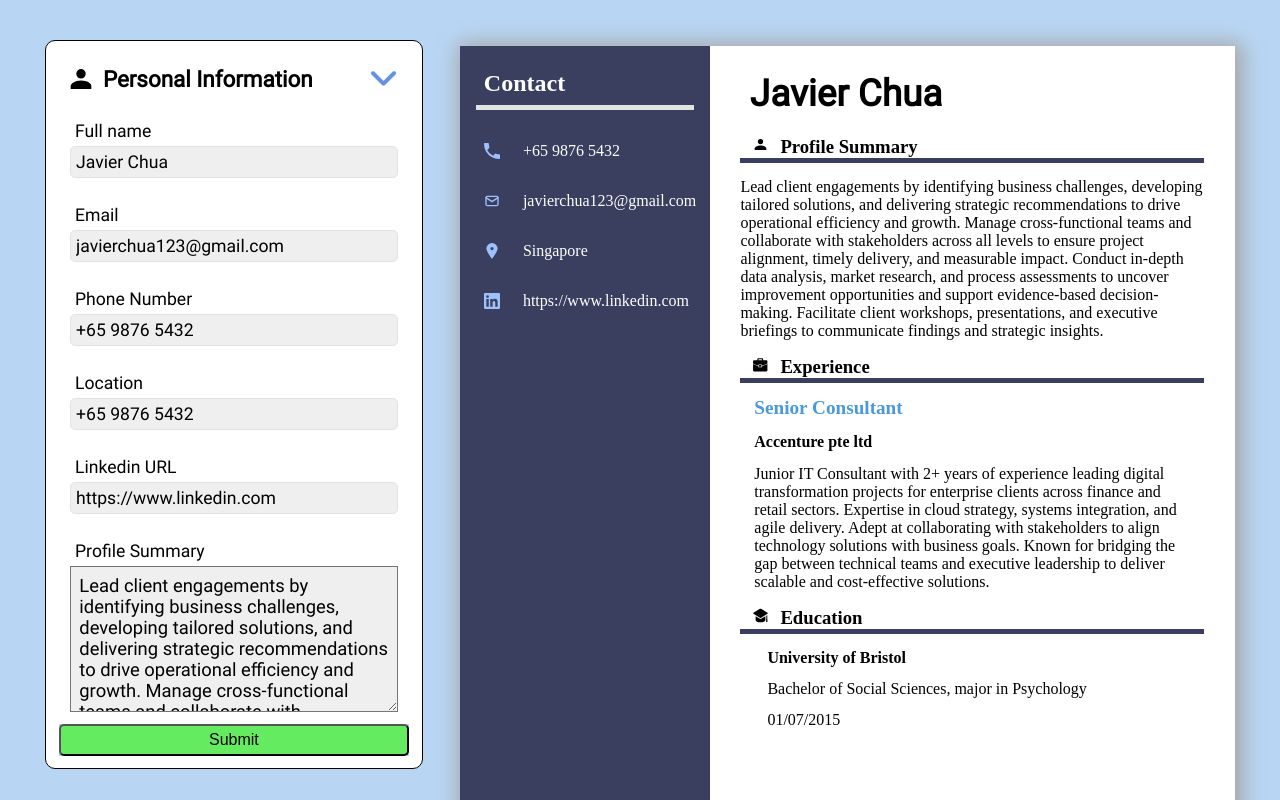
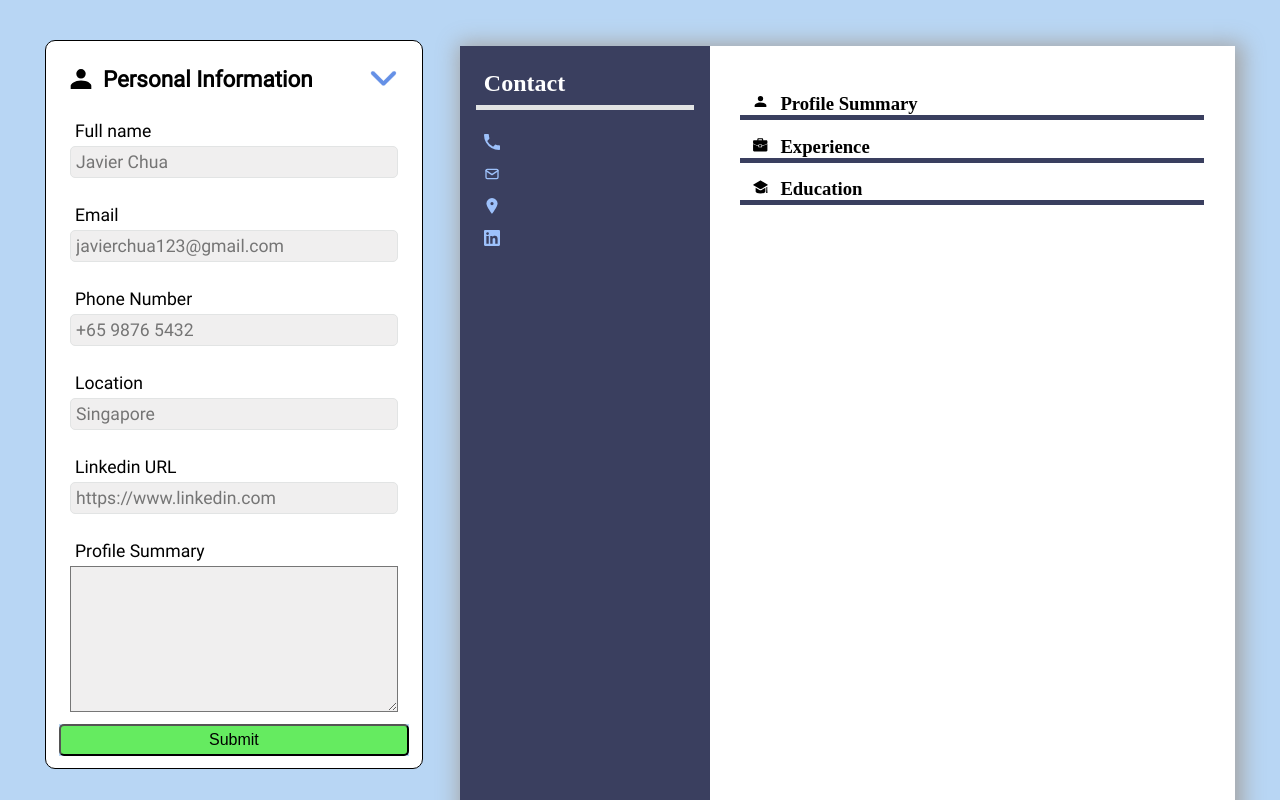
Before and after one commit to dayercher005/CV-Application, a React (Vite) app: page / in a window 1280 px wide. Shown: the top 800 px of the page. Built offline with nearby package versions, Linux system fonts and the light colour scheme.

Commit message:
Deleted dummy Text from CV Application

```diff
--- a/src/App.jsx
+++ b/src/App.jsx
@@ -8,27 +8,27 @@ import './styles/App.css';
 function App() {
 
   const [generalData, setGeneralData] = useState({
-        name: "Javier Chua",
-        email: "javierchua123@gmail.com",
-        phoneNumber: "+65 9876 5432",
-        location: "Singapore",
-        linkedin: "https://www.linkedin.com",
-        profileSummary: `Lead client engagements by identifying business challenges, developing tailored solutions, and delivering strategic recommendations to drive operational efficiency and growth. Manage cross-functional teams and collaborate with stakeholders across all levels to ensure project alignment, timely delivery, and measurable impact. Conduct in-depth data analysis, market research, and process assessments to uncover improvement opportunities and support evidence-based decision-making. Facilitate client workshops, presentations, and executive briefings to communicate findings and strategic insights.`
+        name: "",
+        email: "",
+        phoneNumber: "",
+        location: "",
+        linkedin: "",
+        profileSummary: ``
   });
 
   const [educationData, setEducationData] = useState([{
-        school: "University of Bristol",
-        course: "Bachelor of Social Sciences, major in Psychology",
-        date: "01/07/2015",
+        school: "",
+        course: "",
+        date: "",
 
   }]);
 
   const [practicalData, setPracticalData] = useState([{
-        company : "Accenture pte ltd",
-        position: "Senior Consultant",
-        startDate: "01/02/2020",
-        endDate: "01/02/2024",
-        description: "Junior IT Consultant with 2+ years of experience leading digital transformation projects for enterprise clients across finance and retail sectors. Expertise in cloud strategy, systems integration, and agile delivery. Adept at collaborating with stakeholders to align technology solutions with business goals. Known for bridging the gap between technical teams and executive leadership to deliver scalable and cost-effective solutions.",
+        company : "",
+        position: "",
+        startDate: "",
+        endDate: "",
+        description: "",
 
   }]);
 
--- a/src/components/education.jsx
+++ b/src/components/education.jsx
@@ -9,15 +9,15 @@ function EducationSection({sendEducationSectionDetails}) {
     const [toggleDropdown, setToggleDropdown] = useState(false);
 
     const [form, setForm] = useState({
-        school: "University of Bristol",
-        course: "Bachelor of Social Sciences, major in Psychology",
-        date: "01/07/2015",
+        school: "",
+        course: "",
+        date: "",
     })
 
     const [educationSectionList, setEducationSectionList] = useState([{
-        school: "University of Bristol",
-        course: "Bachelor of Social Sciences, major in Psychology",
-        date: "01/07/2015",
+        school: "",
+        course: "",
+        date: "",
     }]);
 
     const Toggle = () => {
--- a/src/components/general.jsx
+++ b/src/components/general.jsx
@@ -9,12 +9,12 @@ function GeneralSection({sendGeneralSectionDetails}) {
     const [toggleDropdown, setToggleDropdown] = useState(false);
 
     const [section, setSection] = useState({
-        name: "Javier Chua",
-        email: "javierchua123@gmail.com",
-        phoneNumber: "+65 9876 5432",
-        location: "Singapore",
-        linkedin: "https://www.linkedin.com",
-        profileSummary: `Lead client engagements by identifying business challenges, developing tailored solutions, and delivering strategic recommendations to drive operational efficiency and growth. Manage cross-functional teams and collaborate with stakeholders across all levels to ensure project alignment, timely delivery, and measurable impact. Conduct in-depth data analysis, market research, and process assessments to uncover improvement opportunities and support evidence-based decision-making. Facilitate client workshops, presentations, and executive briefings to communicate findings and strategic insights.`
+        name: "",
+        email: "",
+        phoneNumber: "",
+        location: "",
+        linkedin: "",
+        profileSummary: ``
     })
 
 
--- a/src/components/practical.jsx
+++ b/src/components/practical.jsx
@@ -6,19 +6,19 @@ import "../styles/Sections.css";
 function PracticalSection({sendPracticalSectionDetails}) {
 
     const [practicalSectionList, setPracticalSectionList] = useState([{
-        company : "Accenture pte ltd",
-        position: "Senior Consultant",
-        startDate: "01/02/2020",
-        endDate: "01/02/2024",
-        description: "Junior IT Consultant with 2+ years of experience leading digital transformation projects for enterprise clients across finance and retail sectors. Expertise in cloud strategy, systems integration, and agile delivery. Adept at collaborating with stakeholders to align technology solutions with business goals. Known for bridging the gap between technical teams and executive leadership to deliver scalable and cost-effective solutions."
+        company : "",
+        position: "",
+        startDate: "",
+        endDate: "",
+        description: ""
     }]);
 
     const [section, setSection] = useState({
-        company : "Accenture pte ltd",
-        position: "Senior Consultant",
-        startDate: "01/02/2020",
-        endDate: "01/02/2024",
-        description: "Junior IT Consultant with 2+ years of experience leading digital transformation projects for enterprise clients across finance and retail sectors. Expertise in cloud strategy, systems integration, and agile delivery. Adept at collaborating with stakeholders to align technology solutions with business goals. Known for bridging the gap between technical teams and executive leadership to deliver scalable and cost-effective solutions."
+        company : "",
+        position: "",
+        startDate: "",
+        endDate: "",
+        description: ""
     })
 
     const [toggleDropdown, setToggleDropdown] = useState(false);
```
